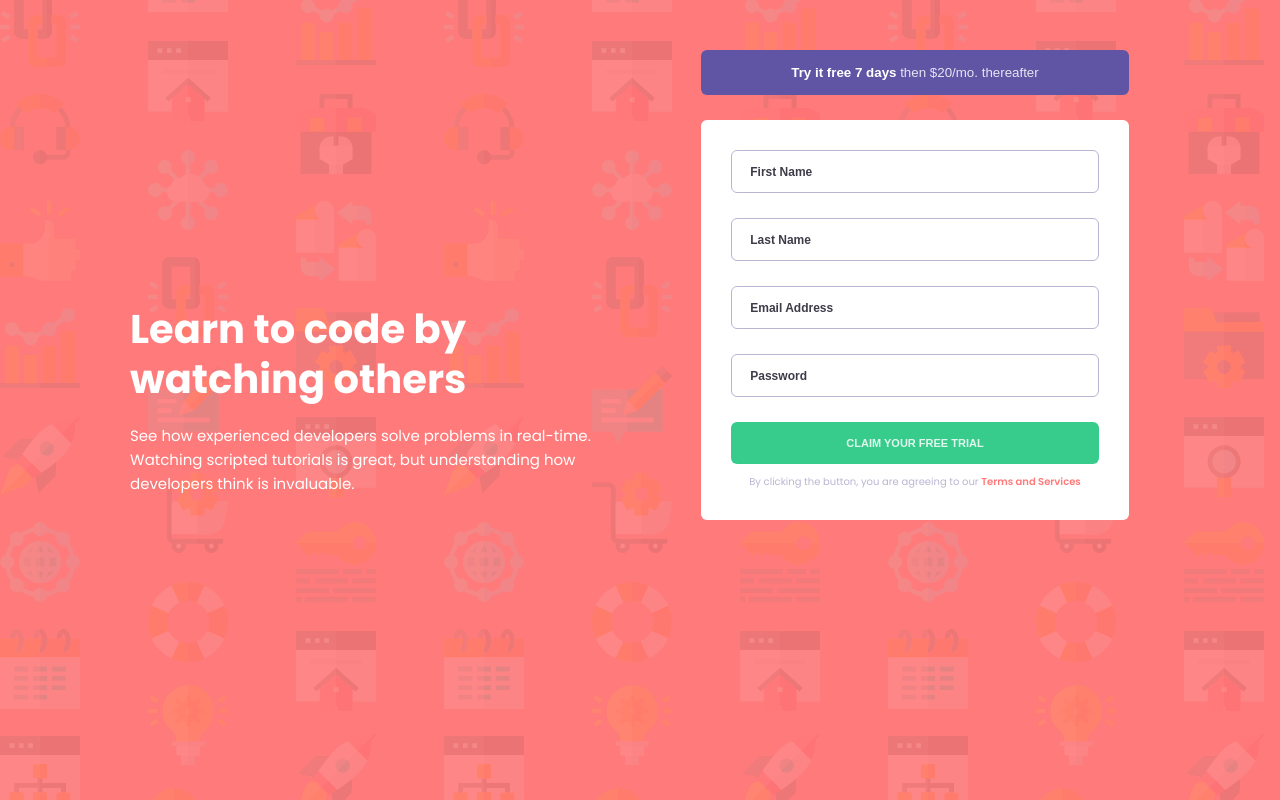
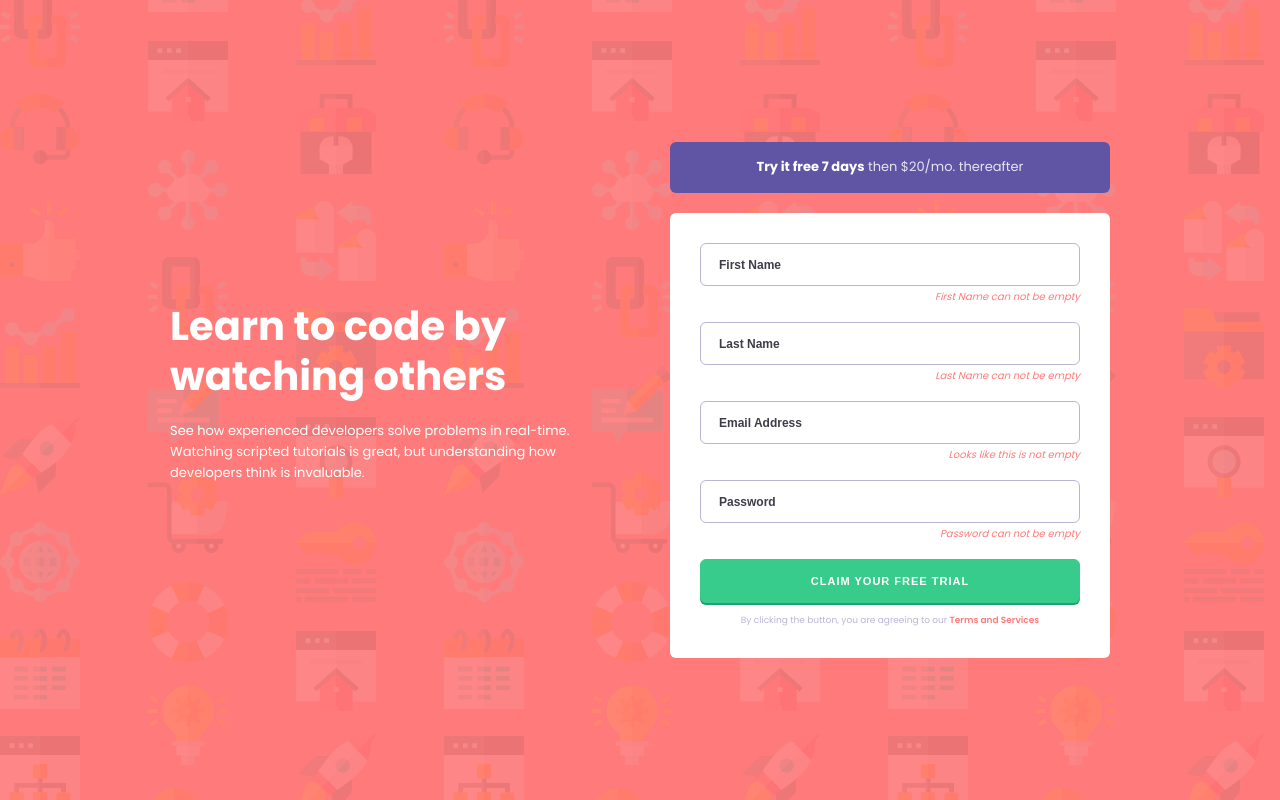
Before and after one commit to bashiroglu/learning-front-end-withprojects, a website: page signup-form-master/index.html in a window 1280 px wide. Drawn offline with Linux system fonts and the light colour scheme.

Commit message:
improve stylesheet of signup-form-master

```diff
--- a/signup-form-master/index.html
+++ b/signup-form-master/index.html
@@ -16,23 +16,24 @@
       <p>See how experienced developers solve problems in real-time. Watching scripted tutorials is great, but understanding how developers think is invaluable.</p>
     </div>
     <div class="container__form-side">
-      <button><span>Try it free 7 days</span> then $20/mo. thereafter</button>
+      <div class="container__header"><span>Try it free 7 days</span> then $20/mo. thereafter</div>
       <form action="" id="from">
-        <div class="from-group">
+        <div class="form-group">
           <input type="text" placeholder="First Name">
-          <p></p>
+          <p class="mt-0">First Name can not be empty</p>
         </div>
-        <div class="from-group">
+        <div class="form-group">
           <input type="text" placeholder="Last Name">
-          <p></p>
+          <p  class="">Last Name can not be empty</p>
         </div>
-        <div class="from-group">
+        <div class="form-group">
           <input type="text" placeholder="Email Address">
-          <p></p>
+          <!-- <p>Email Address can not be empty</p> -->
+          <p class="">Looks like this is not empty</p>
         </div>
-        <div class="from-group">
+        <div class="form-group">
           <input type="text" placeholder="Password">
-          <p></p>
+          <p class=""> Password can not be empty</p>
         </div>
         <button>Claim your free trial</button>
         <p>By clicking the button, you are agreeing to our <a href="#"> Terms and Services</a></p>
--- a/signup-form-master/sass/_components.scss
+++ b/signup-form-master/sass/_components.scss
@@ -1,13 +1,37 @@
 .container {
-  max-width: 1100px;
+  display: flex;
+  flex-wrap: wrap;
+  max-width: 100rem;
   margin: 0 auto;
-  height: 100vh;
-  display: flex;
+  min-height: 100vh;
+
+  place-items: center;
   padding: 5rem 0;
 
+  &__header{
+    span {
+      font-weight: 700;
+      color: #fff;
+    }
+    // font-size: 1.6rem;
+    font-size: 1.3rem;
+    text-align: center;
+    font-weight: 400;
+    border: none;
+    padding: 1.5rem 0;
+    color: rgba(255, 255, 255, 0.842);
+    background: var(--color-blue);
+    border-radius: 6px;
+    margin-bottom: 2rem;
+    cursor: pointer;
+  }
+  & > div{
+    flex: 1;
+  }
   &__text{
-    padding: 0 4rem;
-    width: 50%;
+    padding: 0 3rem;
+    // width: 50%;
+
     // display: flex;
     // flex-wrap: wrap;
     align-self: center;
@@ -18,51 +42,24 @@
       margin-bottom: 2rem;
     }
     p{
-      font-size: 1.5rem;
+      font-size: 1.3rem;
+      margin-bottom: 1.5rem;
     }
 
 
   }
   &__form-side{
-    padding: 0 4rem;
+    padding: 0 3rem;
     margin: 0 auto;
 
-    button{
-      span {
-        font-weight: 700;
-        color: #fff;
-      }
-      font-weight: 400;
-      width: 100%;
-      display: inline-block;
-      border: none;
-      padding: 1.5rem 9rem;
-      color: rgba(255, 255, 255, 0.842);
-      background: var(--color-blue);
-      border-radius: 6px;
-      margin-bottom: 2.5rem;
-      cursor: pointer;
-          &:hover{
-            background: lighten($color: hsl(248, 32%, 49%), $amount: 3);
-          }
-    }
+
+
     form{
       background: #fff;
       padding: 3rem ;
       border-radius: 6px;
-      width: 100%;
-      input{
-        width: 100%;
-        display: block;
-        margin-bottom: 2.5rem;
-        border-radius: 6px;
-        border: 1.5px solid  hsl(246, 25%, 77%);;
-        padding: 1.3rem 1.8rem;
-        &::placeholder {
-          color: hsl(249, 10%, 26%);
-          font-weight: 600;
-          font-size: 1.2rem;
-        }
+      // width: 100%;
+
       }
       button{
         margin-bottom: 0rem;
@@ -70,17 +67,36 @@
         font-weight: 600;
         background: var(--color-green);
         font-size: 1.1rem;
+        border: 1px solid var(--color-green);
+        box-shadow: 0 2px hsl(154, 66%, 38%);
+        color:#fff;
+        padding: 1.5rem 0;
+        border-radius: 6px;
+        width: 100%;
         cursor: pointer;
+        display: block;
+        letter-spacing: 1px;
 
         &:hover{
           background: lighten($color: hsl(154, 59%, 51%), $amount: 6);
+
+        }
+        &:focus {
+          outline: 0;
+        }
+        &:active{
+
+          box-shadow: 0 0 var(--color-green);
+          transform: translateY(2px);
+
         }
       }
       p{
         margin-top: 1rem;
         text-align: center;
         color:var(--color-grayish);
-        font-size: 1rem;
+        font-size: 0.9rem;
+
         a{
           font-weight: 600;
           text-decoration: none;
@@ -89,4 +105,69 @@
       }
     }
   }
-}
+
+  .form-group{
+    margin-bottom: 1.7rem;
+    // width: 100%;
+    p{
+      font-size: 1rem;
+      text-align: right;
+      color: var(--color-red);
+      margin-top: 0.3rem;
+      margin-bottom: 1.5rem;
+      font-style: italic;
+      // display: none;
+    }
+
+
+
+    input{
+      width: 100%;
+      display: block;
+
+      border-radius: 6px;
+      border: 1px solid  hsl(246, 25%, 77%);;
+      padding: 1.3rem 1.8rem;
+
+
+
+      &::placeholder {
+        color: hsl(249, 10%, 26%);
+        font-weight: 600;
+        font-size: 1.2rem;
+      }
+      &:focus{
+        border: 1.2px solid  hsl(249, 10%, 26%);;
+      }
+    }
+  }
+
+  @media screen and (max-width: 768px){
+    body{
+      background-image: url(../images/bg-intro-mobile.png);;
+    }
+    html {
+      box-sizing: border-box;
+      font-size: 58.5%; // 10px/16px = 62.5% -> 1rem = 10px
+    }
+    .container{
+      // display: flex;
+      flex-direction: column;
+      h1{
+        font-size: 3rem;
+      }
+    }
+    p{
+      text-align: center;
+    }
+    h1{
+      text-align: center;
+    }
+
+
+  }
+  //Utils
+
+  .d-none{
+    display: none;
+  }
```
Also changed, not shown: signup-form-master/css/style.css.
